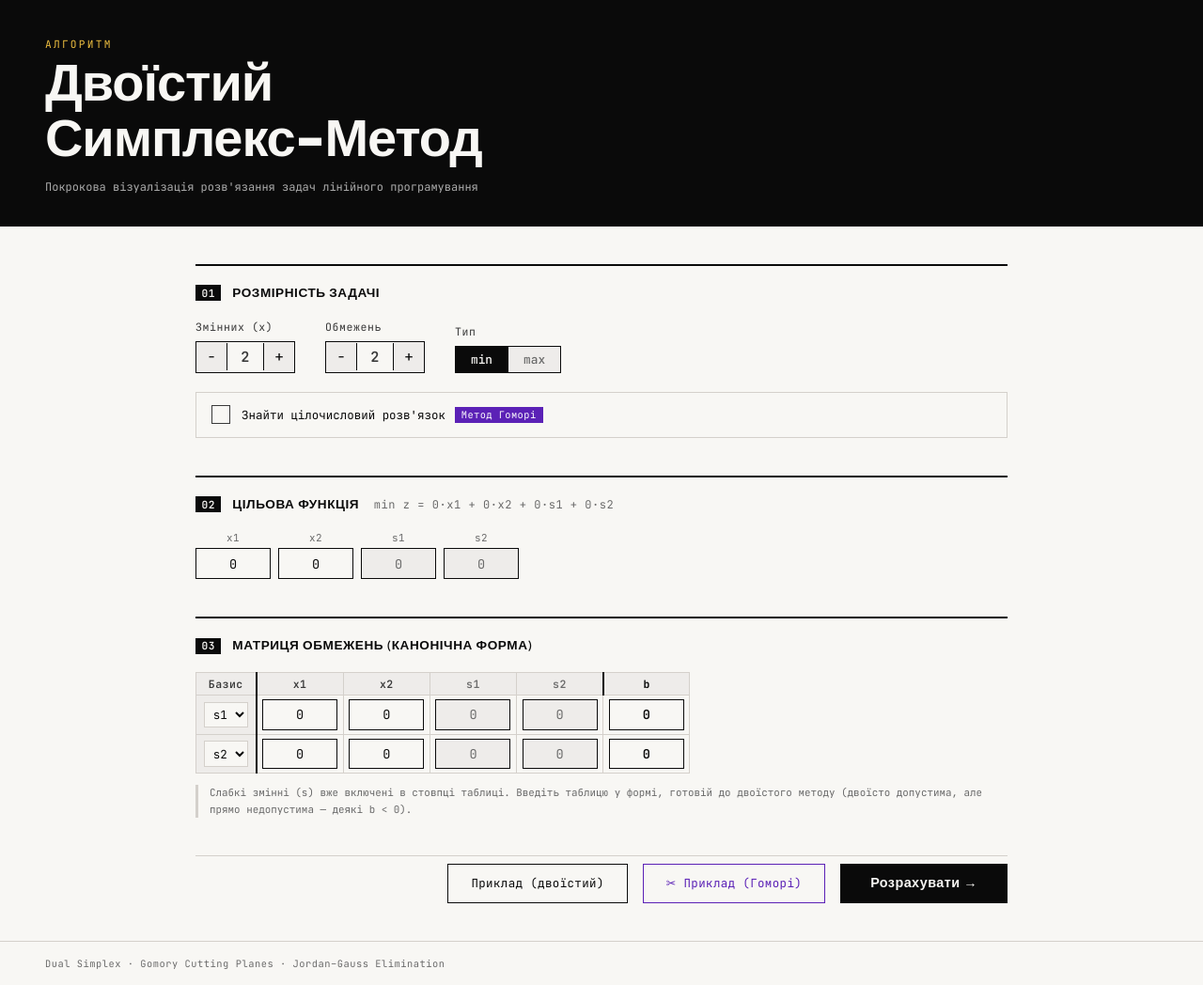
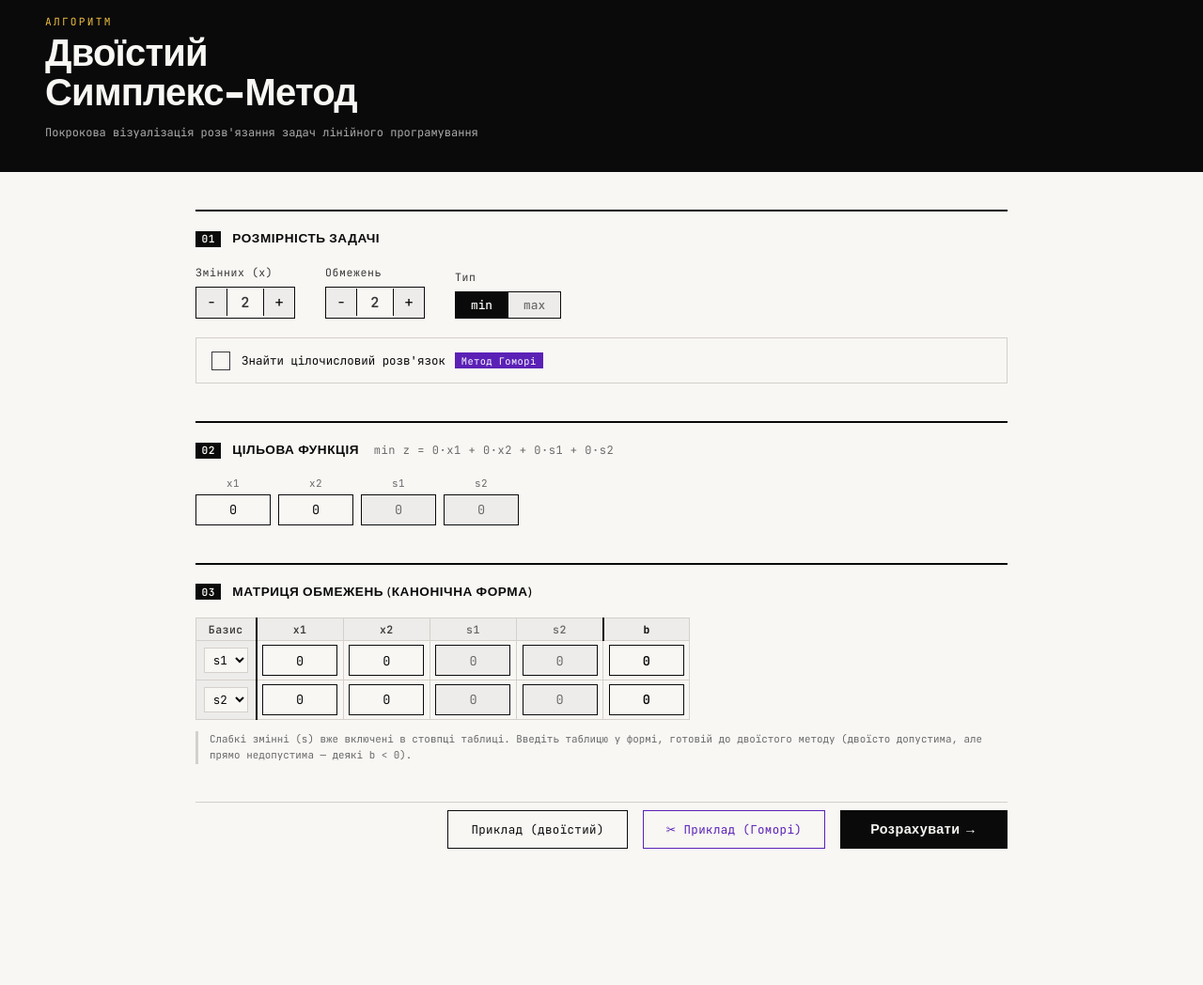
Before and after one commit to YakAlex/DualSimplexApp, a React (Vite) app: page / in a window 1280 px wide. Shown: the whole page at 94% size. After the commit the page ends 943 px from the top, so only its background shows below. Built offline with nearby package versions, Linux system fonts and the light colour scheme.

Commit message:
Style changes

```diff
--- a/src/DualSimplexApp.jsx
+++ b/src/DualSimplexApp.jsx
@@ -58,10 +58,6 @@ export default function DualSimplexApp() {
                     <StepVisualizer result={result} onReset={handleReset} />
                 )}
             </main>
-
-            <footer className={styles.footer}>
-                <span>Dual Simplex · Gomory Cutting Planes · Jordan–Gauss Elimination</span>
-            </footer>
         </div>
     );
 }
--- a/src/SimplexApp.module.scss
+++ b/src/SimplexApp.module.scss
@@ -35,7 +35,7 @@
 
 .header {
   border-bottom: 2px solid var(--ink);
-  padding: 2.5rem 3rem 2rem;
+  padding: 1rem 3rem 2rem;
   background: var(--ink);
   color: var(--paper);
   display: grid;
@@ -52,7 +52,7 @@
 
 .title {
   font-family: var(--sans);
-  font-size: clamp(2rem, 5vw, 3.5rem);
+  font-size: clamp(2rem, 5vw, 2.5rem);
   font-weight: 800;
   line-height: 1.05;
   letter-spacing: -0.02em;
@@ -73,15 +73,6 @@
   width: 100%;
   margin: 0 auto;
   box-sizing: border-box;
-}
-
-.footer {
-  border-top: 1px solid var(--rule);
-  padding: 1rem 3rem;
-  font-family: var(--mono);
-  font-size: 0.65rem;
-  color: var(--ink-soft);
-  letter-spacing: 0.05em;
 }
 
 // ── Error Banner ─────────────────────────────────────────────────────────────
```
